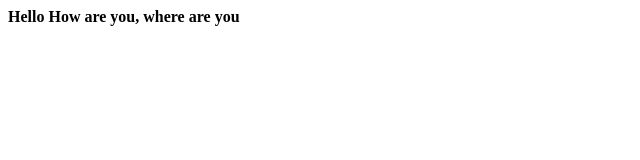
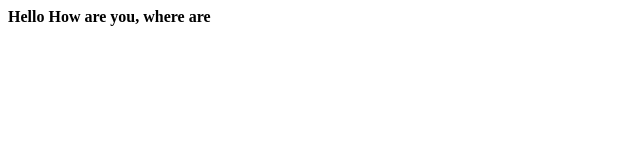
Before and after one commit to AmbilyAnoop/AmbilyAnoop.github.io, a plain HTML site: page index.html in a window 1280 px wide. Shown: the full height of the page, 0-640 px from the left. Drawn offline with Linux system fonts and the light colour scheme.

Commit message:
my change

```diff
--- a/index.html
+++ b/index.html
@@ -1,3 +1,3 @@
 <b>
-Hello How are you, where are you
+Hello How are you, where are
 </b>
```
